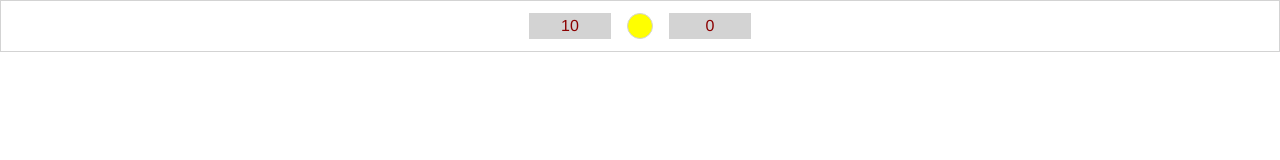
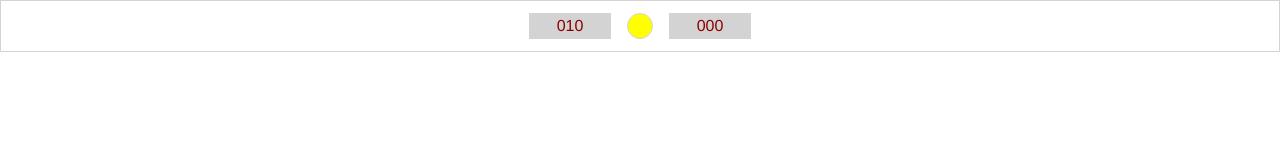
Before and after one commit to gKevinK/MineSweeper, a Vue app: page / in a window 1280 px wide. Shown: the top 160 px of the page. Built offline with nearby package versions, Linux system fonts and the light colour scheme.

Commit message:
Add: Rest count

```diff
--- a/src/App.vue
+++ b/src/App.vue
@@ -1,12 +1,12 @@
 <template>
     <div id="app">
         <div class="menu">
-            <div class="indicator" @keyup="toggleAI" @dblclick="toggleAI" tabindex="0">{{ restCount }}</div>
+            <div class="indicator" @keyup="toggleAI" @dblclick="toggleAI" tabindex="0">{{ str(rest) }}</div>
             <div class="result" style="background: yellow; margin: 4px 16px" @click="ok">
                 <div v-if="status == 2" class="result" style="background: red"></div>
                 <div v-if="status == 3" class="result" style="background: green"></div>
             </div>
-            <div class="indicator">{{ time }}</div>
+            <div class="indicator">{{ str(time) }}</div>
         </div>
         <div class="menu" v-if="show_settings">
             <input v-if="status == 0" class="input_num" v-model.number="input_x">
@@ -40,12 +40,19 @@ export default class App extends Vue {
     private y: number = 9;
     private mine: number = 10;
     private time: number = 0;
+    private rest: number = 10;
 
     private i_timer: number = -1;
     private i_ai: number = -1;
 
-    get restCount() {
-        return this.mine - this.field.reduce((t1, r) => t1 + r.reduce((t2, c) => t2 + c.content == 'F' ? 1 : 0, 0), 0);
+    private updateRest() {
+        this.rest = this.mine - this.field.reduce((t1, r) => t1 + r.reduce((t2, c) => t2 + (c.content == 'F' ? 1 : 0), 0), 0);
+    }
+
+    private str(i: number) {
+        let s = i.toString();
+        while (s.length < 3) s = "0" + s;
+        return s;
     }
 
     mounted () {
@@ -63,6 +70,7 @@ export default class App extends Vue {
             this.show_settings = !this.show_settings;
         }
         this.status = 0;
+        this.rest = this.mine;
         this.time = 0;
         this.field = [...Array(this.x)].map(r => [...Array(this.y)].map(
                      c => ({ content: <Content>" ", mine: false }) ));
@@ -74,6 +82,7 @@ export default class App extends Vue {
             this.status = 3;
             clearInterval(this.i_timer);
         }
+        this.updateRest();
     }
 
     onClick (e: { x: number, y: number }) {
@@ -89,6 +98,7 @@ export default class App extends Vue {
             this.field.map(r => r.map(c => c.content = c.mine ? "C" : c.content));
             this.field[e.x][e.y].content = "B";
             this.status = 2;
+            this.rest = 999;
             clearInterval(this.i_timer);
             return;
         }
@@ -118,6 +128,7 @@ export default class App extends Vue {
         if ([ " ", "F", "M" ].indexOf(cell.content) == -1) return;
         const list: Content[] = [ " ", "F", "M" ];
         cell.content = list[(list.indexOf(cell.content) + 1) % 3];
+        this.updateRest();
     }
 
     private generate(e: { x: number, y: number }) {
```
Also changed, not shown: 1 other file (tests, documents, lock files or other folders).
